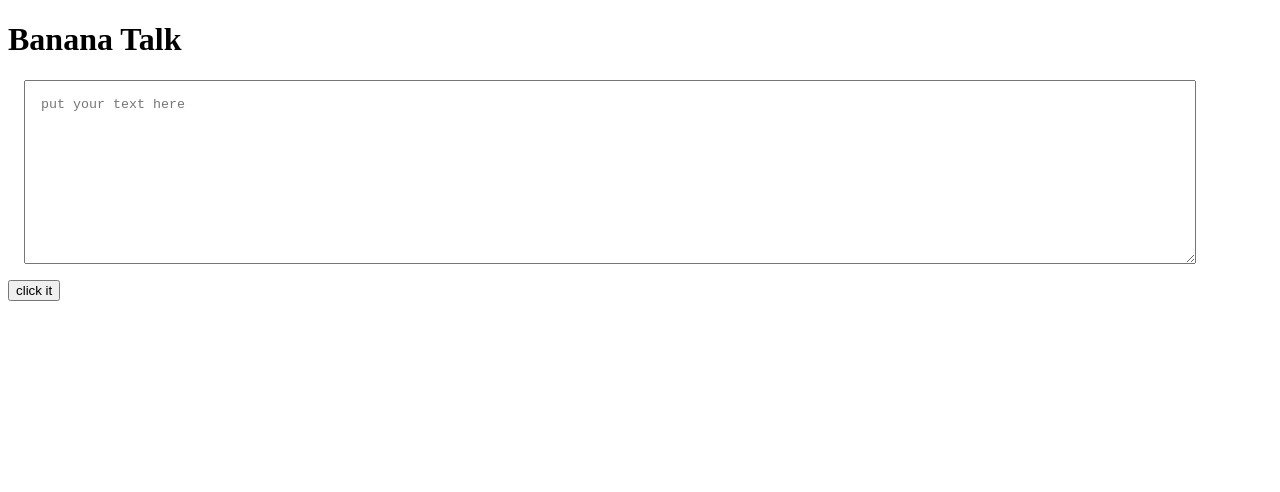
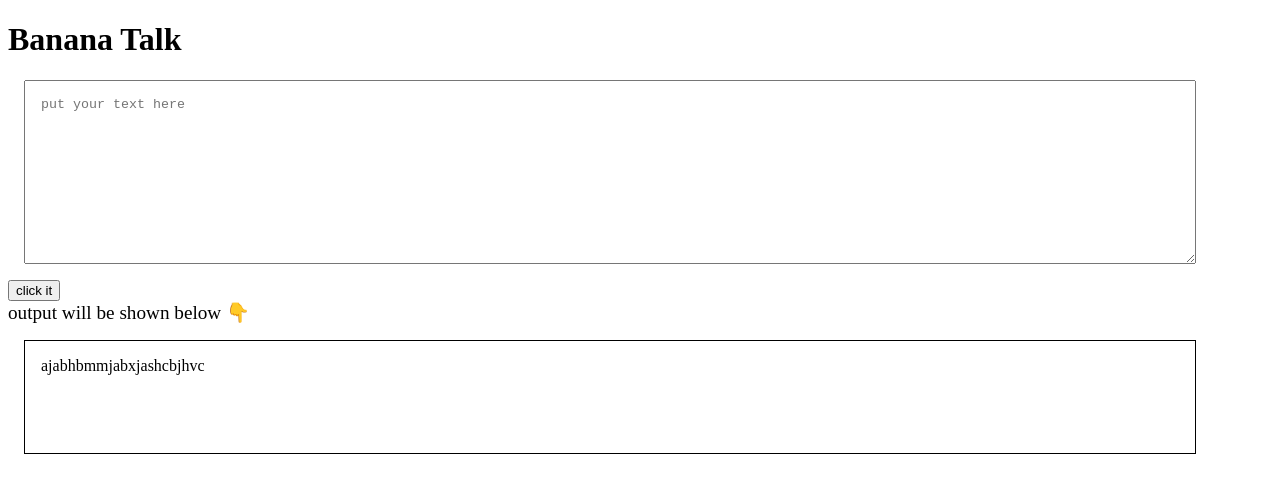
Before and after one commit to 1145308/Banana-speak, a plain HTML site: page index.html in a window 1280 px wide. Both pictures are taken after a click on the button "click it". Drawn offline with Linux system fonts and the light colour scheme.

Commit message:
input output processing done

```diff
--- a/app.js
+++ b/app.js
@@ -1,12 +1,12 @@
-// var UserName = prompt("Give me a UserName")
-// alert("hello " + UserName)
+var btnTranslate = document.querySelector("#btn-translate");
+var txtInput = document.querySelector("#txt-input");
+var outputDiv = document.querySelector("#output");
 
-var btnTranslate = document.querySelector("#btn-translate");
 
-btnTranslate.addEventListener("click" , clickHandler)
 
 function clickHandler() {
 
-console.log("clicked!");
+outputDiv.innerText = "ajabhbmmjabxjashcbjhvc " + txtInput.value;
 
 };
+btnTranslate.addEventListener("click" , clickHandler)
--- a/index.html
+++ b/index.html
@@ -13,13 +13,24 @@
         margin: 1rem;
         padding: 1rem;
       }
+
+      #output {
+        border: 1px solid black;
+        height: 10vh;
+        width: 90%;
+        padding: 1rem;
+        margin: 1rem;
+      }
+
     </style>
     </head>
 <body>
     <h1>Banana Talk</h1>
   <textarea id = "txt-input" placeholder = "put your text here" cols="30" rows="10"></textarea>
   <button id="btn-translate">click it</button>
-
-    <script src="app.js" type="text/Javascript"></script>
+  <div style="font-size: larger;">output will be shown below 👇 </div>
+<div  id="output"
+></div>
+<script src="app.js" type="text/Javascript"></script>
 </body>
 </html>
```
